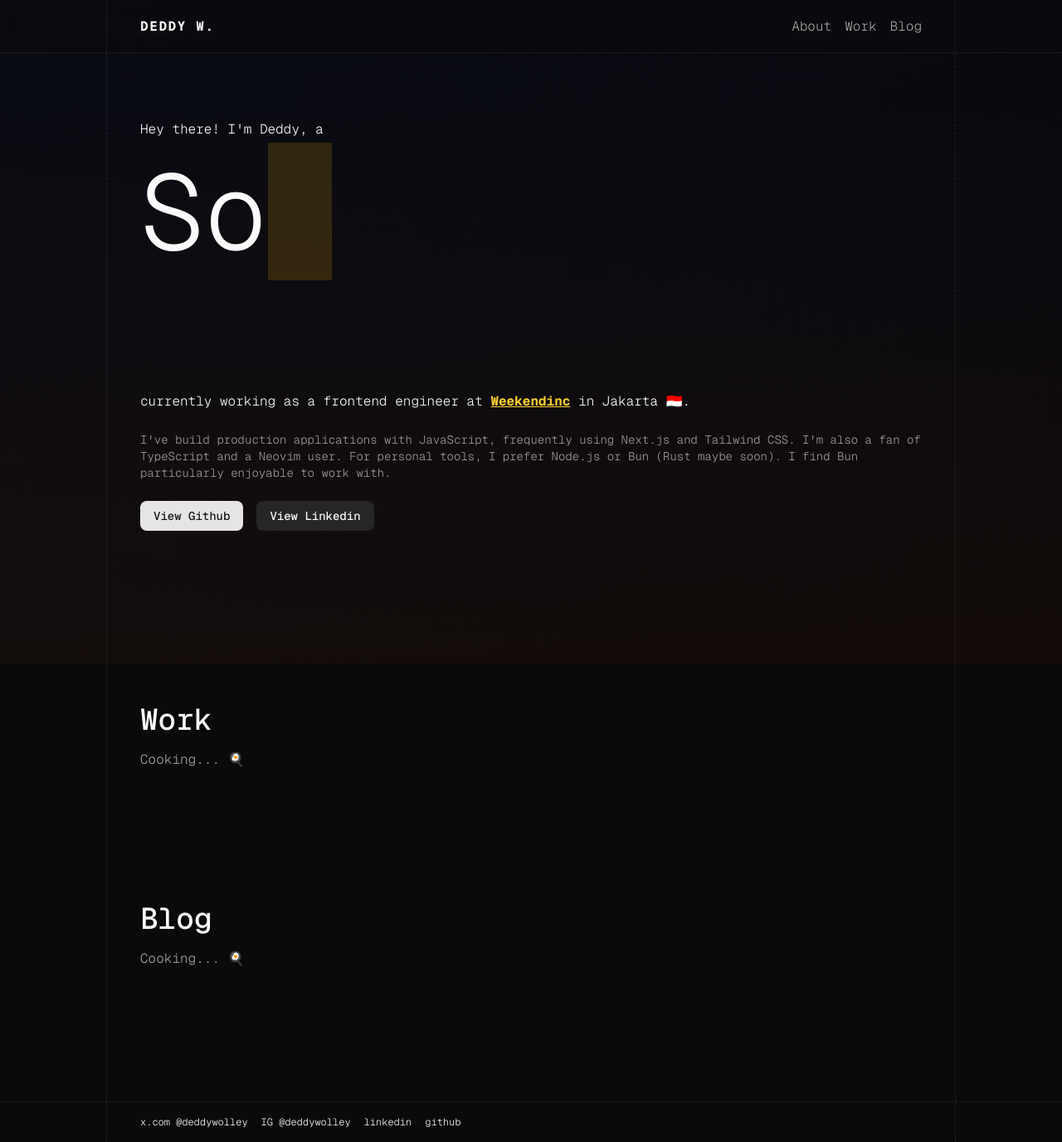
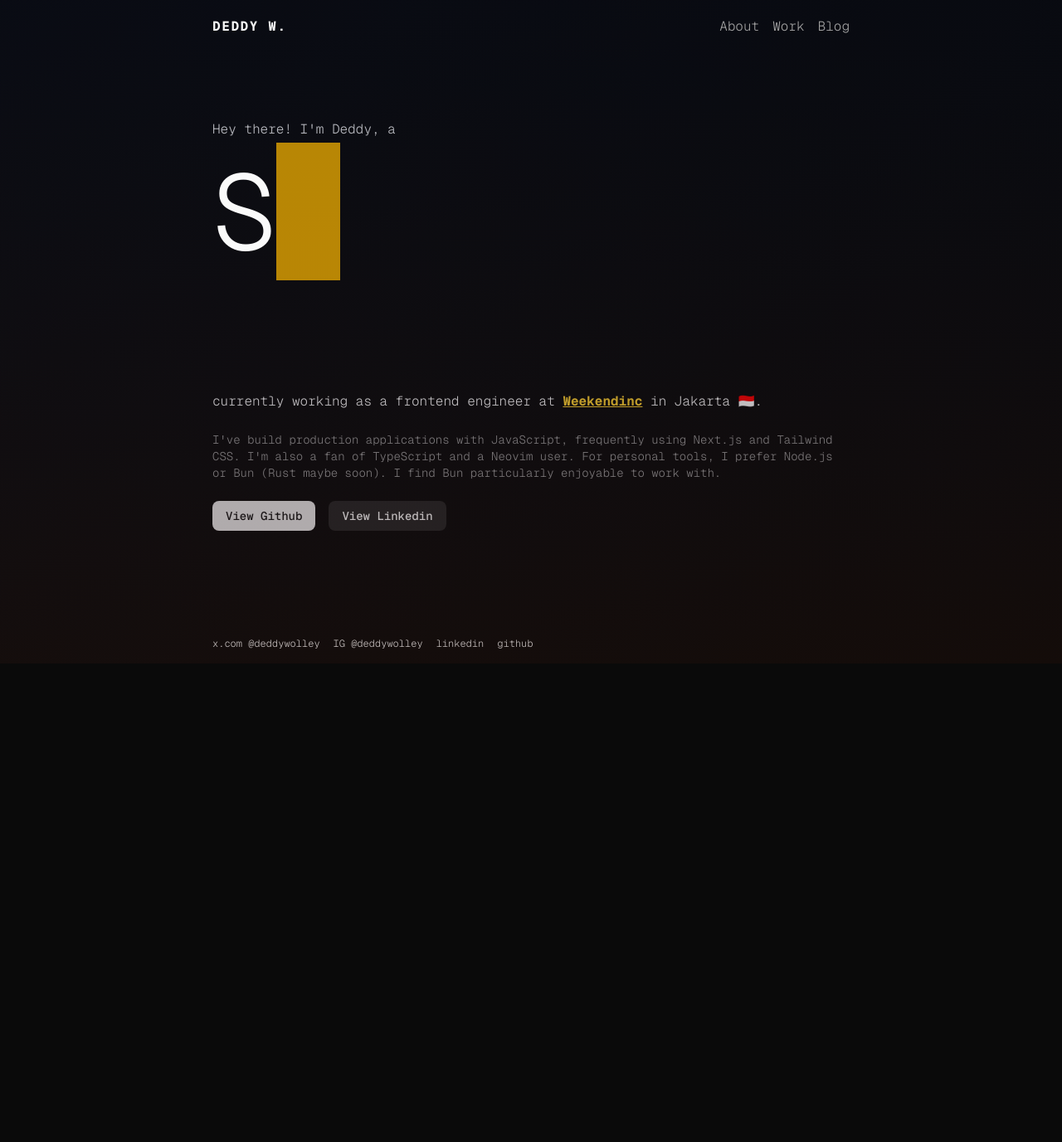
Before and after one commit to philldev/personal-site, a Next.js app: page / in a window 1280 px wide. Shown: the whole page at 83% size. After the commit the page ends 800 px from the top, so only its background shows below. Built offline with nearby package versions, Linux system fonts and the light colour scheme.

Commit message:
update style

```diff
--- a/app/layout.tsx
+++ b/app/layout.tsx
@@ -65,12 +65,13 @@ export default function RootLayout({
           `${geistSans.variable} ${geistMono.variable} antialiased min-h-screen text-foreground bg-background`,
           "font-mono font-light",
           "text-sm md:text-base",
+          "min-h-svh flex flex-col",
         )}
       >
         <div className="fixed h-screen w-screen inset-0 bg-gradient-to-b from-slate-950/20 to-amber-950/20" />
         <div className="fixed h-screen w-screen inset-0 bg-gradient-to-br from-blue-950/10 to-slate-950/10" />
-        <header className="h-16 border-b border-grid sticky top-0 bg-background/50 backdrop-blur z-10">
-          <div className="max-w-5xl mx-auto w-full h-full flex items-center justify-between gap-4 lg:border-x border-grid md:px-10 px-4">
+        <header className="h-16 sticky top-0 z-10 md:px-10 px-4">
+          <div className="w-full h-full flex items-center justify-between gap-4 max-w-3xl mx-auto">
             <span className="tracking-widest font-bold">DEDDY W.</span>
             <div className="flex items-center gap-4 text-muted-foreground">
               {headerLinks.map((link) => (
@@ -83,11 +84,9 @@ export default function RootLayout({
             </div>
           </div>
         </header>
-        <main className="max-w-5xl w-full mx-auto lg:border-x border-grid px-4 md:px-10 relative pb-20">
-          {children}
-        </main>
-        <footer className="border-t border-grid">
-          <ul className="max-w-5xl py-4 w-full mx-auto flex items-center gap-4 lg:border-x border-grid px-4 md:px-10 h-full text-xs flex-col md:flex-row">
+        <main className="px-4 md:px-10 flex-1 flex flex-col">{children}</main>
+        <footer className="px-4 md:px-10 py-4">
+          <ul className="flex gap-4 text-xs max-w-3xl mx-auto w-full">
             {footerLinks.map((link) => (
               <li key={link.label}>
                 <Link shallow={false} href={link.href}>
--- a/app/page.tsx
+++ b/app/page.tsx
@@ -4,7 +4,7 @@ import { Title } from "./_title";
 export default function Home() {
   return (
     <>
-      <section id="about" className="pt-20 pb-32">
+      <section id="about" className="pt-20 max-w-3xl w-full mx-auto">
         <div className="grid gap-6">
           <p>Hey there! I&apos;m Deddy, a</p>
           <Title initialText="Web Developer" />
@@ -27,10 +27,6 @@ export default function Home() {
             maybe soon). I find Bun particularly enjoyable to work with.
           </p>
 
-          {/* <p className="text-xs text-foreground/5"> */}
-          {/*   My favorite techstack is CURSOR, V0, and chatgpt. hahaha jk */}
-          {/* </p> */}
-
           <div className="flex gap-4">
             <Button asChild>
               <a href="https://github.com/philldev">View Github</a>
@@ -43,20 +39,6 @@ export default function Home() {
           </div>
         </div>
       </section>
-
-      <section id="work" className="py-20">
-        <div className="flex flex-col w-full gap-4">
-          <h1 className="text-4xl font-medium">Work</h1>
-          <p className="text-muted-foreground">Cooking... 🍳</p>
-        </div>
-      </section>
-
-      <section id="blog" className="py-20">
-        <div className="flex flex-col w-full gap-4">
-          <h1 className="text-4xl font-medium">Blog</h1>
-          <p className="text-muted-foreground">Cooking... 🍳</p>
-        </div>
-      </section>
     </>
   );
 }
```
